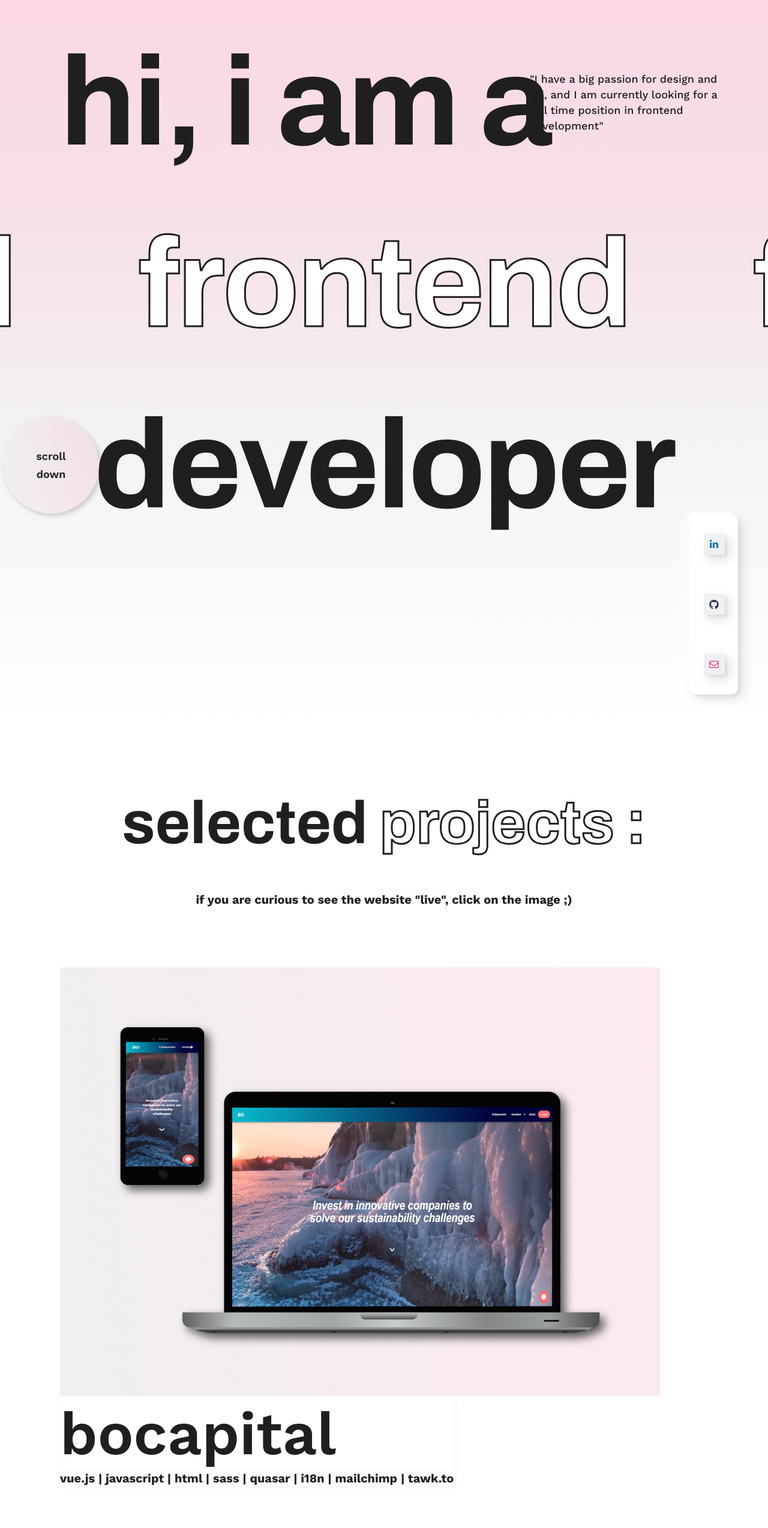
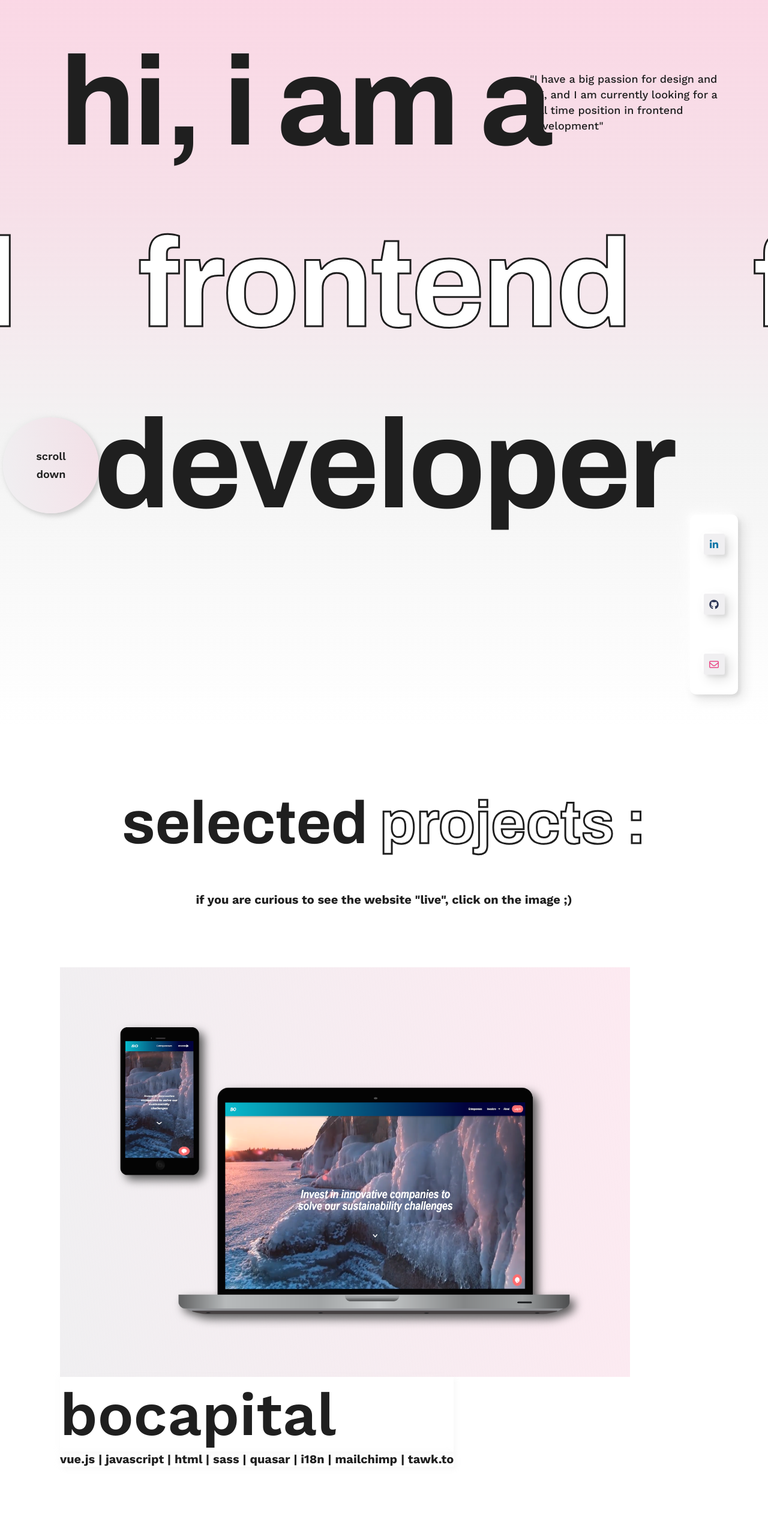
Before and after one commit to iths-jennifer-bunner/new-portfolio, a React (Create React App) app: page / in a window 1280 px wide. Shown: the top 2548 px of the page at 60% size. Built offline with nearby package versions, Linux system fonts and the light colour scheme.

Commit message:
fixed width issues on images

```diff
--- a/src/styles/MainComponent.scss
+++ b/src/styles/MainComponent.scss
@@ -32,8 +32,8 @@
       background: linear-gradient(83.65deg, #F0EFF1 0%, rgba(234, 76, 137, 0.12) 101.16%);
       padding: 5rem;
       @include xl{
-        width: 80rem;
-        height: "auto";
+        width: 75rem;
+        height: auto;
         padding: 10rem;
       }
 
```
